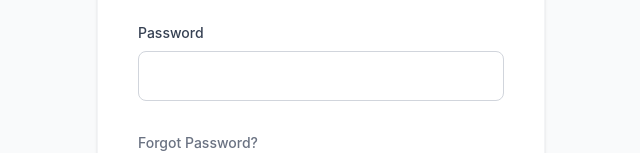
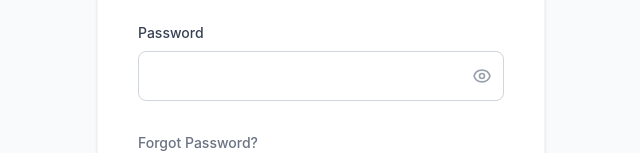
Before and after one commit to hendrix-llouchi/ims_frontend, a React (Vite) app: page /login in a window 1280 px wide. Shown: the part 361-514 px from the top of the page, without its empty margins (319-959 px from the left). Built offline with nearby package versions, Linux system fonts and the light colour scheme.

Commit message:
feat(auth): update LoginPage UI and form handling

```diff
--- a/src/pages/auth/LoginPage.tsx
+++ b/src/pages/auth/LoginPage.tsx
@@ -1,4 +1,4 @@
-import React, { useState } from 'react';
+import React, { useState, useEffect, useRef } from 'react';
 import { useNavigate, Link } from 'react-router-dom';
 import axiosInstance from '../../api/axios';
 import { useAuth } from '../../context/AuthContext';
@@ -10,9 +10,24 @@
   const [password, setPassword] = useState('');
   const [errorMsg, setErrorMsg] = useState('');
   const [isSubmitting, setIsSubmitting] = useState(false);
+  const [showPassword, setShowPassword] = useState(false);
 
-  const { login } = useAuth();
+  const { login, user } = useAuth();
   const navigate = useNavigate();
+  // Track whether a login was just performed so the effect skips the initial mount.
+  const justLoggedIn = useRef(false);
+
+  useEffect(() => {
+    if (!justLoggedIn.current) return; // Ignore stale localStorage user on mount
+    if (user) {
+      justLoggedIn.current = false;
+      if (user.is_temporary_password) {
+        navigate('/change-password', { replace: true });
+      } else {
+        navigate(`/${user.role}/dashboard`, { replace: true });
+      }
+    }
+  }, [user, navigate]);
 
   const handleSubmit = async (e: React.FormEvent) => {
     e.preventDefault();
@@ -29,18 +44,15 @@
       const payload: LoginRequest = { username, password };
       const response = await axiosInstance.post<LoginResponse>('/api/auth/login', payload);
 
-      const { role, username, is_temporary_password } = response.data;
+      const { role, is_temporary_password } = response.data;
+      justLoggedIn.current = true;
       login(role, username, is_temporary_password);
-
-      if (is_temporary_password) {
-        navigate('/change-password', { replace: true });
-      } else {
-        navigate(`/${role}/dashboard`);
-      }
+      // Navigation is handled by the useEffect watching `user`
     } catch (error) {
       if (error instanceof AxiosError) {
+        console.error('Login error — status:', error.response?.status, 'data:', error.response?.data, 'msg:', error.message);
         if (!error.response) {
-          setErrorMsg('Check your connection and try again.');
+          setErrorMsg(`Network error: ${error.message}`);
         } else {
           switch (error.response.status) {
             case 401:
@@ -53,14 +65,15 @@
               setErrorMsg('Account temporarily locked. Try again in 15 minutes.');
               break;
             case 500:
-              setErrorMsg('Something went wrong. Please try again.');
+              setErrorMsg('Server error. Please try again later.');
               break;
             default:
-              setErrorMsg('Something went wrong. Please try again.');
+              setErrorMsg(`Error ${error.response.status}: ${JSON.stringify(error.response.data)}`);
           }
         }
       } else {
-        setErrorMsg('Something went wrong. Please try again.');
+        console.error('Unexpected login error:', error);
+        setErrorMsg(`Unexpected error: ${String(error)}`);
       }
     } finally {
       setIsSubmitting(false);
@@ -97,14 +110,33 @@
             <label className="block text-sm font-medium text-gray-700 mb-2" htmlFor="password">
               Password
             </label>
+            <div className="relative">
               <input
                 id="password"
-              type="password"
+                type={showPassword ? 'text' : 'password'}
                 value={password}
                 onChange={(e) => setPassword(e.target.value)}
                 disabled={isSubmitting}
-              className="w-full px-4 py-3 rounded-lg border border-gray-300 focus:outline-none focus:ring-2 focus:ring-gray-900 focus:border-transparent disabled:bg-gray-100 disabled:text-gray-500 transition-colors"
+                className="w-full px-4 py-3 pr-12 rounded-lg border border-gray-300 focus:outline-none focus:ring-2 focus:ring-gray-900 focus:border-transparent disabled:bg-gray-100 disabled:text-gray-500 transition-colors"
               />
+              <button
+                type="button"
+                onClick={() => setShowPassword(!showPassword)}
+                disabled={isSubmitting}
+                className="absolute right-3 top-1/2 -translate-y-1/2 text-gray-400 hover:text-gray-600 focus:outline-none disabled:opacity-50 transition-colors"
+              >
+                {showPassword ? (
+                  <svg className="w-5 h-5" fill="none" stroke="currentColor" viewBox="0 0 24 24">
+                    <path strokeLinecap="round" strokeLinejoin="round" strokeWidth={2} d="M13.875 18.825A10.05 10.05 0 0112 19c-4.478 0-8.268-2.943-9.543-7a9.97 9.97 0 011.563-3.029m5.858.908a3 3 0 114.243 4.243M9.878 9.878l4.242 4.242M9.88 9.88l-3.29-3.29m7.532 7.532l3.29 3.29M3 3l3.59 3.59m0 0A9.953 9.953 0 0112 5c4.478 0 8.268 2.943 9.543 7a10.025 10.025 0 01-4.132 5.411m0 0L21 21" />
+                  </svg>
+                ) : (
+                  <svg className="w-5 h-5" fill="none" stroke="currentColor" viewBox="0 0 24 24">
+                    <path strokeLinecap="round" strokeLinejoin="round" strokeWidth={2} d="M15 12a3 3 0 11-6 0 3 3 0 016 0z" />
+                    <path strokeLinecap="round" strokeLinejoin="round" strokeWidth={2} d="M2.458 12C3.732 7.943 7.523 5 12 5c4.478 0 8.268 2.943 9.542 7-1.274 4.057-5.064 7-9.542 7-4.477 0-8.268-2.943-9.542-7z" />
+                  </svg>
+                )}
+              </button>
+            </div>
           </div>
 
           <div className="flex items-center justify-between pt-2">
```
Lines whose indentation alone changed are shown as unchanged.
